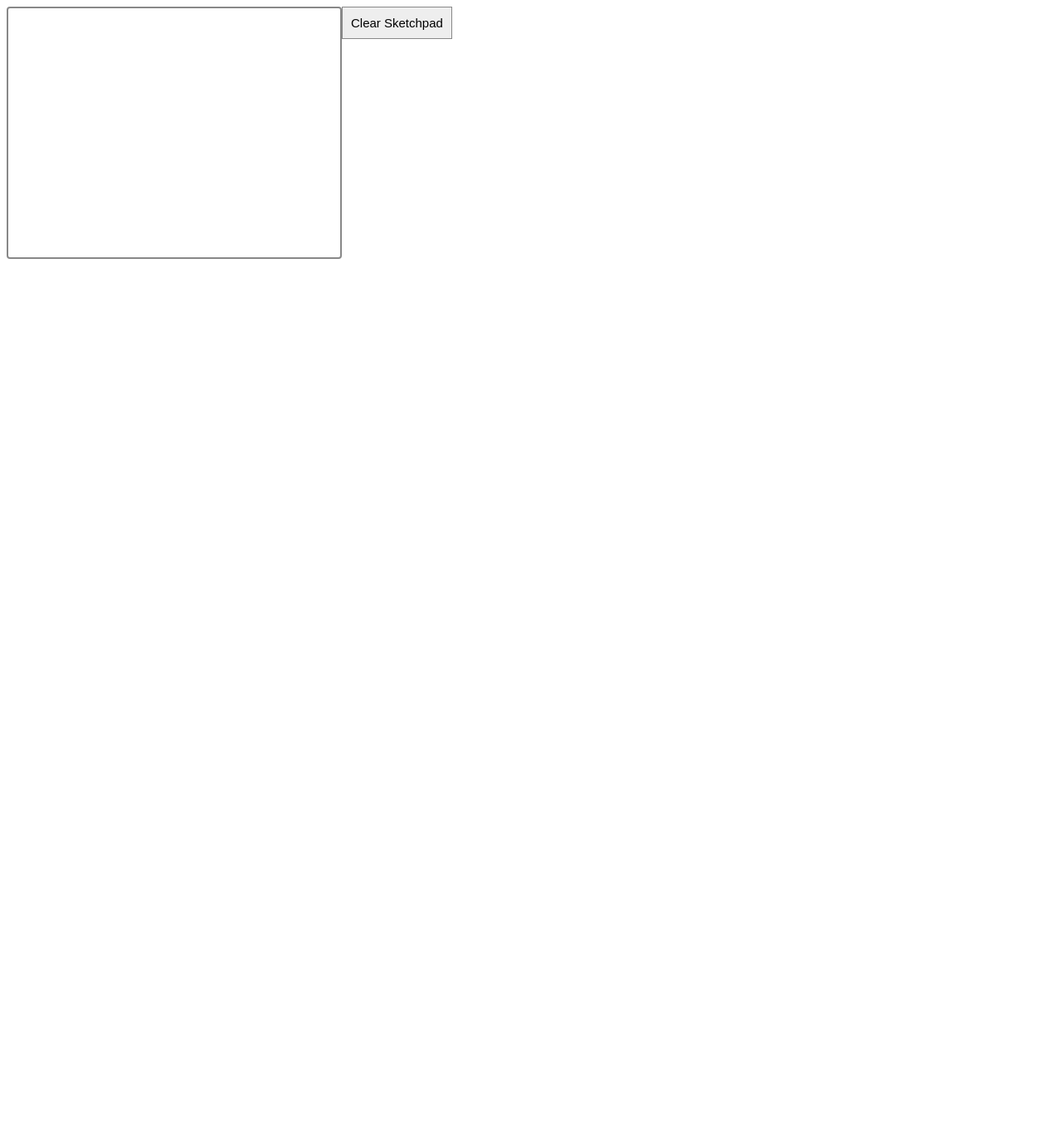
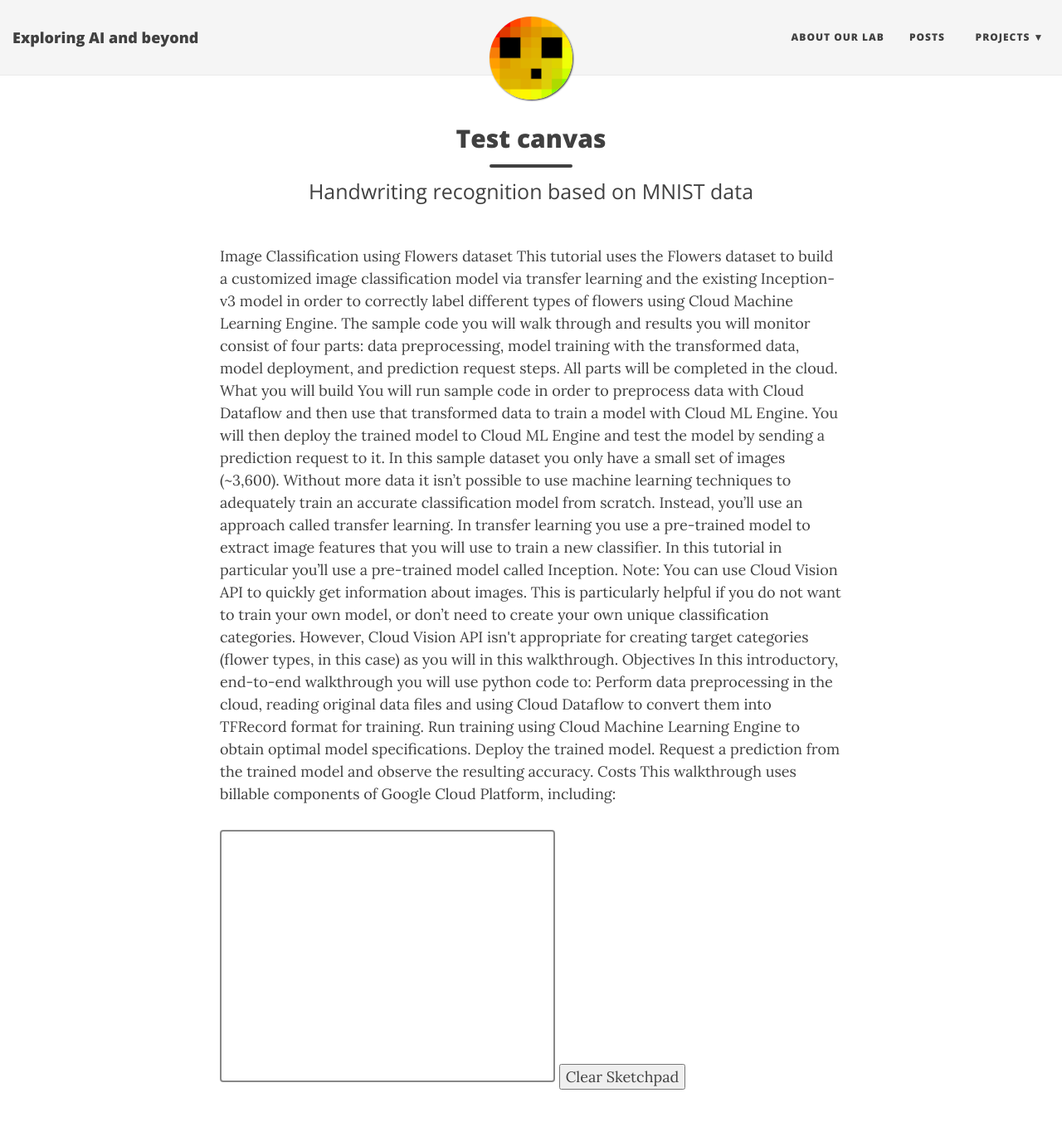
Before and after one commit to gcloudex/gcloudex.github.io, a Jekyll site: the page built from testcanvas.html, in a window 1280 px wide and 1400 px high. Shown: the top 1352 px of the window at 83% size. Built offline with Jekyll 4.4.1, drawn with Linux system fonts in a browser that asks for light colours; nearby versions of some CDN libraries; some of the changed text lies outside the part shown.

Commit message:
still debugging

```diff
--- a/css/custom.css
+++ b/css/custom.css
@@ -20,25 +20,7 @@ Ref: https://zipso.net/a-simple-touchscreen-sketchpad-using-javascript-and-html5
     user-select: none;
 }
 #digitpad {
-  position:relative; /* Necessary for correct mouse co-ords in Firefox */
-}
-
-
-
-#sketchpadapp {
-  /* Prevent nearby text being highlighted when accidentally dragging mouse outside confines of the canvas */
-  -webkit-touch-callout: none;
-  -webkit-user-select: none;
-  -khtml-user-select: none;
-  -moz-user-select: none;
-  -ms-user-select: none;
-  user-select: none;
-}
-#sketchpad {
-  float:left;
-  height:300px;
-  width:400px;
-  border:2px solid #888;
+  border: solid 2px #888;
   border-radius:4px;
   position:relative; /* Necessary for correct mouse co-ords in Firefox */
 }
--- a/prj1mnist.html
+++ b/prj1mnist.html
@@ -7,12 +7,11 @@ subtitle: Handwriting recognition based on MNIST data
 {%- if site.navbar-links.Projects[0].MNIST -%}
 <div id="digitpad-container">
   <!-- Canvas to write digit -->
-  <canvas id="digitpad" style="border: solid 1px #00f;" width="210" height="210"></canvas>
   <table>
     <tr>
         <td style="width: 392px; padding: 40px;">
             <div style="width: 252px; height: 252px; padding: 20px 20px 20px 50px;">   <!-- touch-action: none;-->
-                <!--<canvas id="digitpad" style="border: solid 1px #00f;" width="210" height="210"></canvas>-->
+                <canvas id="digitpad" width="210" height="210"></canvas>
             </div>
         </td>
     </tr>
--- a/testcanvas.html
+++ b/testcanvas.html
@@ -1,176 +1,35 @@
-<html>
-<head>
-<title>Sketchpad</title>
-<script type="text/javascript">
-/**
-  // Variables for referencing the canvas and 2dcanvas context
-    var canvas,ctx;
+---
+layout: page
+title: Test canvas
+subtitle: Handwriting recognition based on MNIST data
+---
+<div>
+    <p>
+        Image Classification using Flowers dataset
+        This tutorial uses the Flowers dataset to build a customized image classification model via transfer learning and the existing Inception-v3 model in order to correctly label different types of flowers using Cloud Machine Learning Engine.
 
-    // Variables to keep track of the mouse position and left-button status
-    var mouseX,mouseY,mouseDown=0;
+        The sample code you will walk through and results you will monitor consist of four parts: data preprocessing, model training with the transformed data, model deployment, and prediction request steps. All parts will be completed in the cloud.
 
-    // Variables to keep track of the touch position
-    var touchX,touchY;
+        What you will build
+        You will run sample code in order to preprocess data with Cloud Dataflow and then use that transformed data to train a model with Cloud ML Engine. You will then deploy the trained model to Cloud ML Engine and test the model by sending a prediction request to it.
 
-    // Draws a dot at a specific position on the supplied canvas name
-    // Parameters are: A canvas context, the x position, the y position, the size of the dot
+        In this sample dataset you only have a small set of images (~3,600). Without more data it isn’t possible to use machine learning techniques to adequately train an accurate classification model from scratch. Instead, you’ll use an approach called transfer learning. In transfer learning you use a pre-trained model to extract image features that you will use to train a new classifier. In this tutorial in particular you’ll use a pre-trained model called Inception.
 
-    function drawDot(ctx,x,y,size) {
-        // Let's use black by setting RGB values to 0, and 255 alpha (completely opaque)
-        r=0; g=0; b=0; a=255;
+        Note: You can use Cloud Vision API to quickly get information about images. This is particularly helpful if you do not want to train your own model, or don’t need to create your own unique classification categories. However, Cloud Vision API isn't appropriate for creating target categories (flower types, in this case) as you will in this walkthrough.
+        Objectives
+        In this introductory, end-to-end walkthrough you will use python code to:
 
-        // Select a fill style
-        ctx.fillStyle = "rgba("+r+","+g+","+b+","+(a/255)+")";
-
-        // Draw a filled circle
-        ctx.beginPath();
-        ctx.arc(x, y, size, 0, Math.PI*2, true);
-        ctx.closePath();
-        ctx.fill();
-    }
-
-    // Clear the canvas context using the canvas width and height
-    function clearCanvas(canvas,ctx) {
-        ctx.clearRect(0, 0, canvas.width, canvas.height);
-    }
-
-    // Keep track of the mouse button being pressed and draw a dot at current location
-    function sketchpad_mouseDown() {
-        mouseDown=1;
-        drawDot(ctx,mouseX,mouseY,12);
-    }
-
-    // Keep track of the mouse button being released
-    function sketchpad_mouseUp() {
-        mouseDown=0;
-    }
-
-    // Keep track of the mouse position and draw a dot if mouse button is currently pressed
-    function sketchpad_mouseMove(e) {
-        // Update the mouse co-ordinates when moved
-        getMousePos(e);
-
-        // Draw a dot if the mouse button is currently being pressed
-        if (mouseDown==1) {
-            drawDot(ctx,mouseX,mouseY,12);
-        }
-    }
-
-    // Get the current mouse position relative to the top-left of the canvas
-    function getMousePos(e) {
-        if (!e)
-            var e = event;
-
-        if (e.offsetX) {
-            mouseX = e.offsetX;
-            mouseY = e.offsetY;
-        }
-        else if (e.layerX) {
-            mouseX = e.layerX;
-            mouseY = e.layerY;
-        }
-     }
-
-    // Draw something when a touch start is detected
-    function sketchpad_touchStart() {
-        // Update the touch co-ordinates
-        getTouchPos();
-
-        drawDot(ctx,touchX,touchY,12);
-
-        // Prevents an additional mousedown event being triggered
-        event.preventDefault();
-    }
-
-    // Draw something and prevent the default scrolling when touch movement is detected
-    function sketchpad_touchMove(e) {
-        // Update the touch co-ordinates
-        getTouchPos(e);
-
-        // During a touchmove event, unlike a mousemove event, we don't need to check if the touch is engaged, since there will always be contact with the screen by definition.
-        drawDot(ctx,touchX,touchY,12);
-
-        // Prevent a scrolling action as a result of this touchmove triggering.
-        event.preventDefault();
-    }
-
-    // Get the touch position relative to the top-left of the canvas
-    // When we get the raw values of pageX and pageY below, they take into account the scrolling on the page
-    // but not the position relative to our target div. We'll adjust them using "target.offsetLeft" and
-    // "target.offsetTop" to get the correct values in relation to the top left of the canvas.
-    function getTouchPos(e) {
-        if (!e)
-            var e = event;
-
-        if(e.touches) {
-            if (e.touches.length == 1) { // Only deal with one finger
-                var touch = e.touches[0]; // Get the information for finger #1
-                touchX=touch.pageX-touch.target.offsetLeft;
-                touchY=touch.pageY-touch.target.offsetTop;
-            }
-        }
-    }
-
-    // Set-up the canvas and add our event handlers after the page has loaded
-    function init() {
-        // Get the specific canvas element from the HTML document
-        canvas = document.getElementById('digitpad');
-
-        // If the browser supports the canvas tag, get the 2d drawing context for this canvas
-        if (canvas.getContext)
-            ctx = canvas.getContext('2d');
-
-        // Check that we have a valid context to draw on/with before adding event handlers
-        if (ctx) {
-            // React to mouse events on the canvas, and mouseup on the entire document
-            canvas.addEventListener('mousedown', onmouseDown, false);
-            canvas.addEventListener('mousemove', onmouseMove, false);
-            window.addEventListener('mouseup', onmouseUp, false);
-
-            // React to touch events on the canvas
-            canvas.addEventListener('touchstart', ontouchStart, false);
-            canvas.addEventListener('touchmove', ontouchMove, false);
-        }
-    }
-*/
-</script>
+        Perform data preprocessing in the cloud, reading original data files and using Cloud Dataflow to convert them into TFRecord format for training.
+        Run training using Cloud Machine Learning Engine to obtain optimal model specifications.
+        Deploy the trained model.
+        Request a prediction from the trained model and observe the resulting accuracy.
+        Costs
+        This walkthrough uses billable components of Google Cloud Platform, including:
+    </p>
+      <div id="digitpad-container">
+              <canvas id="digitpad" height="300" width="400">
+              </canvas>
+              <input type="submit" value="Clear Sketchpad" id="clearbutton" onclick="clearCanvas();">
+      </div>
+</div>
 <script async src="/js/canvas_mousetouch.js"></script>
-
-
-<style>
-/* Some CSS styling */
-#digitpad-container {
-    /* Prevent nearby text being highlighted when accidentally dragging mouse outside confines of the canvas */
-    -webkit-touch-callout: none;
-    -webkit-user-select: none;
-    -khtml-user-select: none;
-    -moz-user-select: none;
-    -ms-user-select: none;
-    user-select: none;
-}
-#digitpad {
-    float:left;
-    height:300px;
-    width:400px;
-    border:2px solid #888;
-    border-radius:4px;
-    position:relative; /* Necessary for correct mouse co-ords in Firefox */
-}
-#clearbutton {
-    font-size: 15px;
-    padding: 10px;
-    -webkit-appearance: none;
-    background: #eee;
-    border: 1px solid #888;
-}
-</style>
-</head>
-
-<body>
-    <div id="digitpad-container">
-            <canvas id="digitpad" height="300" width="400">
-            </canvas>
-            <input type="submit" value="Clear Sketchpad" id="clearbutton" onclick="clearCanvas();">
-    </div>
-</body>
-</html>
```
